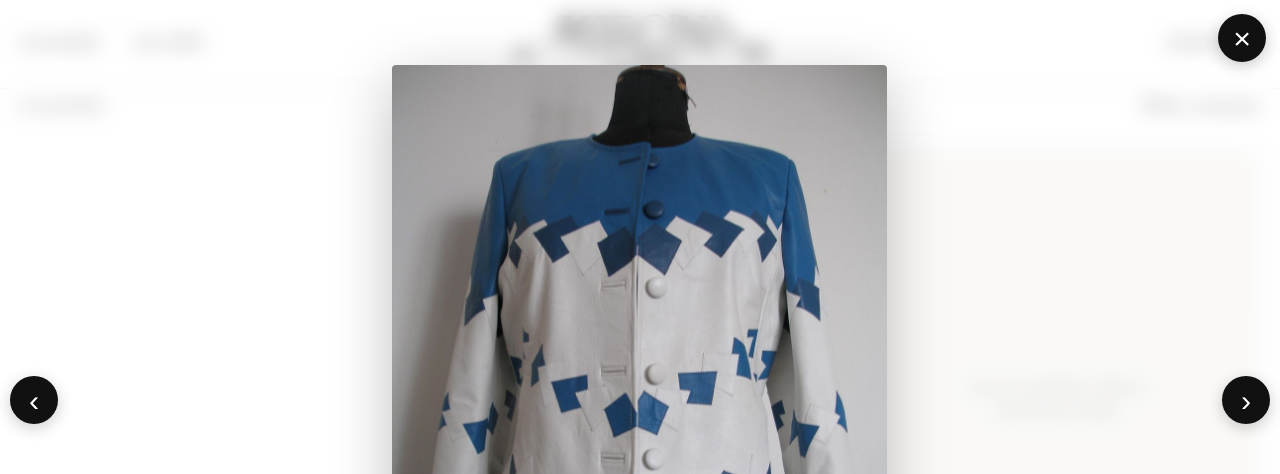
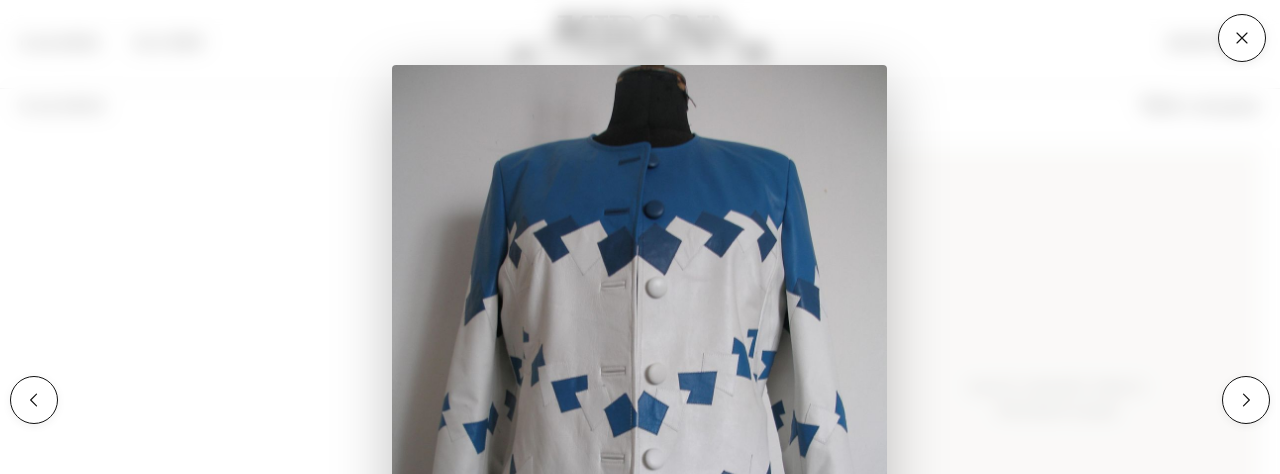
Before and after one commit to Dzihiro/mirona-web, a plain HTML site: page index.html in a window 1280 px wide. Both pictures are taken after a click on the button 222 px from the left and 1592 px from the top of the page. Shown: the part 1192-1666 px from the top of the page. Drawn offline with nearby package versions, Linux system fonts and the light colour scheme.

Commit message:
Tlačítka u zvětšené fotky: bílá s tenkou černou konturou
Co-Authored-By: Claude Opus 5.5 <noreply@anthropic.com>
Claude-Session: https://claude.ai/code/session_01Xwp9j8zLDR36j8WnRzPr5F

```diff
--- a/index.html
+++ b/index.html
@@ -108,8 +108,8 @@ section{padding-block:72px}
 .lightbox figure{margin:0;height:100%;display:grid;grid-template-rows:1fr auto;place-items:center;padding:max(56px,env(safe-area-inset-top,0px)) 64px max(20px,env(safe-area-inset-bottom,0px))}
 .lightbox img{max-width:100%;max-height:calc(100dvh - 140px);object-fit:contain;border-radius:4px}
 .lightbox figcaption{font-size:1rem;letter-spacing:.04em;margin-top:12px;text-align:center;background:var(--bg);padding:4px 14px;border-radius:20px}
-.lb-btn{position:absolute;background:var(--ink);color:#fff;box-shadow:0 4px 16px rgba(0,0,0,.2);border:0;width:48px;height:48px;border-radius:50%;font-size:1.9rem;line-height:1;cursor:pointer;display:grid;place-items:center}
-.lb-btn:hover{background:#333}
+.lb-btn{position:absolute;background:var(--bg);color:var(--ink);border:1px solid var(--ink);box-shadow:0 2px 10px rgba(0,0,0,.06);transition:background .2s ease,color .2s ease;width:48px;height:48px;border-radius:50%;font-size:1.9rem;line-height:1;cursor:pointer;display:grid;place-items:center}
+.lb-btn:hover{background:var(--ink);color:var(--bg)}
 .lb-close{top:max(14px,env(safe-area-inset-top,0px));right:max(14px,env(safe-area-inset-right,0px))}
 .lb-prev{left:max(10px,env(safe-area-inset-left,0px));top:50%;transform:translateY(-50%)}
 .lb-next{right:max(10px,env(safe-area-inset-right,0px));top:50%;transform:translateY(-50%)}
@@ -259,9 +259,9 @@ footer .logo-mark{height:30px;background:var(--ink)}
     <img id="lb-img" src="" alt="">
     <figcaption id="lb-cap"></figcaption>
   </figure>
-  <button type="button" class="lb-btn lb-close" id="lb-close" aria-label="Zavřít">×</button>
-  <button type="button" class="lb-btn lb-prev" id="lb-prev" aria-label="Předchozí fotka">‹</button>
-  <button type="button" class="lb-btn lb-next" id="lb-next" aria-label="Další fotka">›</button>
+  <button type="button" class="lb-btn lb-close" id="lb-close" aria-label="Zavřít"><svg viewBox="0 0 24 24" width="20" height="20" fill="none" stroke="currentColor" stroke-width="1.4" stroke-linecap="round" stroke-linejoin="round" aria-hidden="true"><path d="M6 6l12 12M18 6L6 18"/></svg></button>
+  <button type="button" class="lb-btn lb-prev" id="lb-prev" aria-label="Předchozí fotka"><svg viewBox="0 0 24 24" width="20" height="20" fill="none" stroke="currentColor" stroke-width="1.4" stroke-linecap="round" stroke-linejoin="round" aria-hidden="true"><path d="M15 5l-7 7 7 7"/></svg></button>
+  <button type="button" class="lb-btn lb-next" id="lb-next" aria-label="Další fotka"><svg viewBox="0 0 24 24" width="20" height="20" fill="none" stroke="currentColor" stroke-width="1.4" stroke-linecap="round" stroke-linejoin="round" aria-hidden="true"><path d="M9 5l7 7-7 7"/></svg></button>
 </dialog>
 
 <footer>
```
